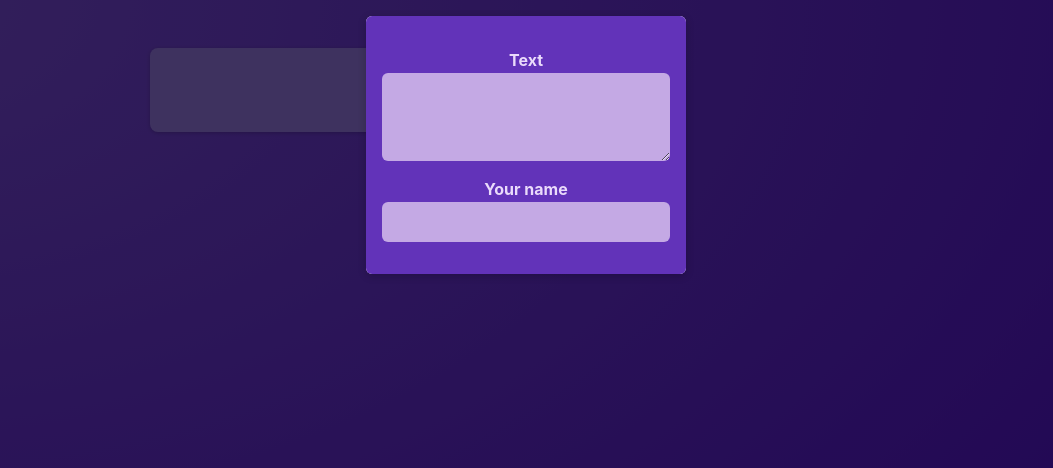
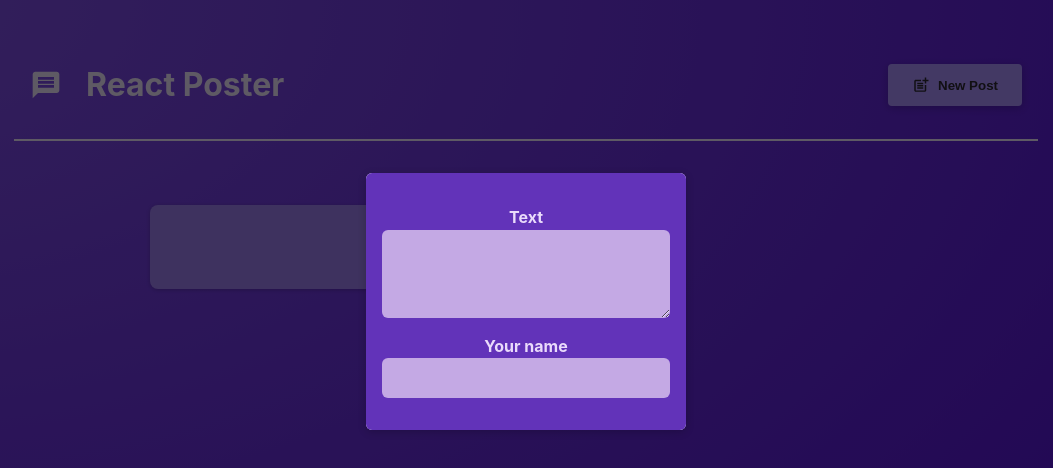
Before and after one commit to mingwangrrc/react_starting_project, a React (Vite) app: page / in a window 1280 px wide. Shown: the top 468 px of the page, without its empty margins (114-1167 px from the left). Built offline with nearby package versions, Linux system fonts and the light colour scheme.

Commit message:
Adding a Shared Header & More State Management

```diff
--- a/package.json
+++ b/package.json
@@ -10,7 +10,8 @@
   },
   "dependencies": {
     "react": "^18.2.0",
-    "react-dom": "^18.2.0"
+    "react-dom": "^18.2.0",
+    "react-icons": "^5.5.0"
   },
   "devDependencies": {
     "@types/react": "^18.0.17",
--- a/src/App.jsx
+++ b/src/App.jsx
@@ -1,9 +1,28 @@
+import {useState} from 'react';
 import PostsList from './components/PostList';
+import MainHeader from './components/MainHeader';
+
 
 function App() {
-  return (<main>
-    <PostsList />
-  </main>
+  const [modalIsVisible,setModalIsVisible] = useState(true);
+
+  function showModalHandler(){
+    setModalIsVisible(true);
+  }
+  function hideModalHandler(){
+    setModalIsVisible(false);
+  }
+
+  return (
+    <>
+      <MainHeader onCreatePost={showModalHandler} />
+      <main>
+        <PostsList
+          isPosting={modalIsVisible}
+          onStopPosting={hideModalHandler}
+        />
+      </main>
+    </>
 );
 }
 
--- /dev/null
+++ b/src/components/MainHeader.jsx
@@ -0,0 +1,22 @@
+import { MdPostAdd, MdMessage } from 'react-icons/md';
+
+import classes from './MainHeader.module.css';
+
+function MainHeader({ onCreatePost }) {
+  return (
+    <header className={classes.header}>
+      <h1 className={classes.logo}>
+        <MdMessage />
+        React Poster
+      </h1>
+      <p>
+        <button className={classes.button} onClick={onCreatePost}>
+          <MdPostAdd size={18} />
+          New Post
+        </button>
+      </p>
+    </header>
+  );
+}
+
+export default MainHeader;
--- /dev/null
+++ b/src/components/MainHeader.module.css
@@ -0,0 +1,36 @@
+.header {
+  /* padding: 2rem 10%; */
+  margin: 2rem 10%;
+  padding: 1rem;
+  text-align: center;
+  display: flex;
+  justify-content: space-between;
+  align-items: center;
+  border-bottom: 2px solid #ece1fa;
+}
+
+.logo {
+  font-size: 2rem;
+  display: flex;
+  gap: 1.5rem;
+  align-items: center;
+  color: #ece1fa;
+}
+
+.button {
+  display: inline-flex;
+  align-items: center;
+  gap: 0.5rem;
+  padding: 0.75rem 1.5rem;
+  background-color: #a990fb;
+  color: #2a2630;
+  border: none;
+  border-radius: 4px;
+  box-shadow: 0 2px 8px rgba(0, 0, 0, 0.2);
+  cursor: pointer;
+  font-weight: bold;
+}
+
+.button:hover {
+  background-color: #8c6cf7;
+}
--- a/src/components/Postlist.jsx
+++ b/src/components/Postlist.jsx
@@ -5,14 +5,11 @@
 import classes from './Postlist.module.css';
 import Modal from './Modal.jsx';
 
-function PostList(){
-    const [modalIsVisible,setModalIsVisible] = useState(true);
+function PostList({isPosting,onStopPosting}){
+
     const [enteredBody, setEnteredBody] = useState('');
     const [enteredAuthor, setEnteredAuthor] = useState('');
 
-    function hideModalHandler(){
-        setModalIsVisible(false);
-    }
 
     function bodyChangeHandler(event){
         setEnteredBody(event.target.value);
@@ -35,8 +32,8 @@
     // }
     return(
         <>
-            {modalIsVisible && (
-                <Modal onClose={hideModalHandler}>
+            {isPosting && (
+                <Modal onClose={onStopPosting}>
                    <NewPost
                         onBodyChange={bodyChangeHandler}
                         onAuthorChange={authorChangeHandler}
```
Also changed, not shown: 1 other file (tests, documents, lock files or other folders).
